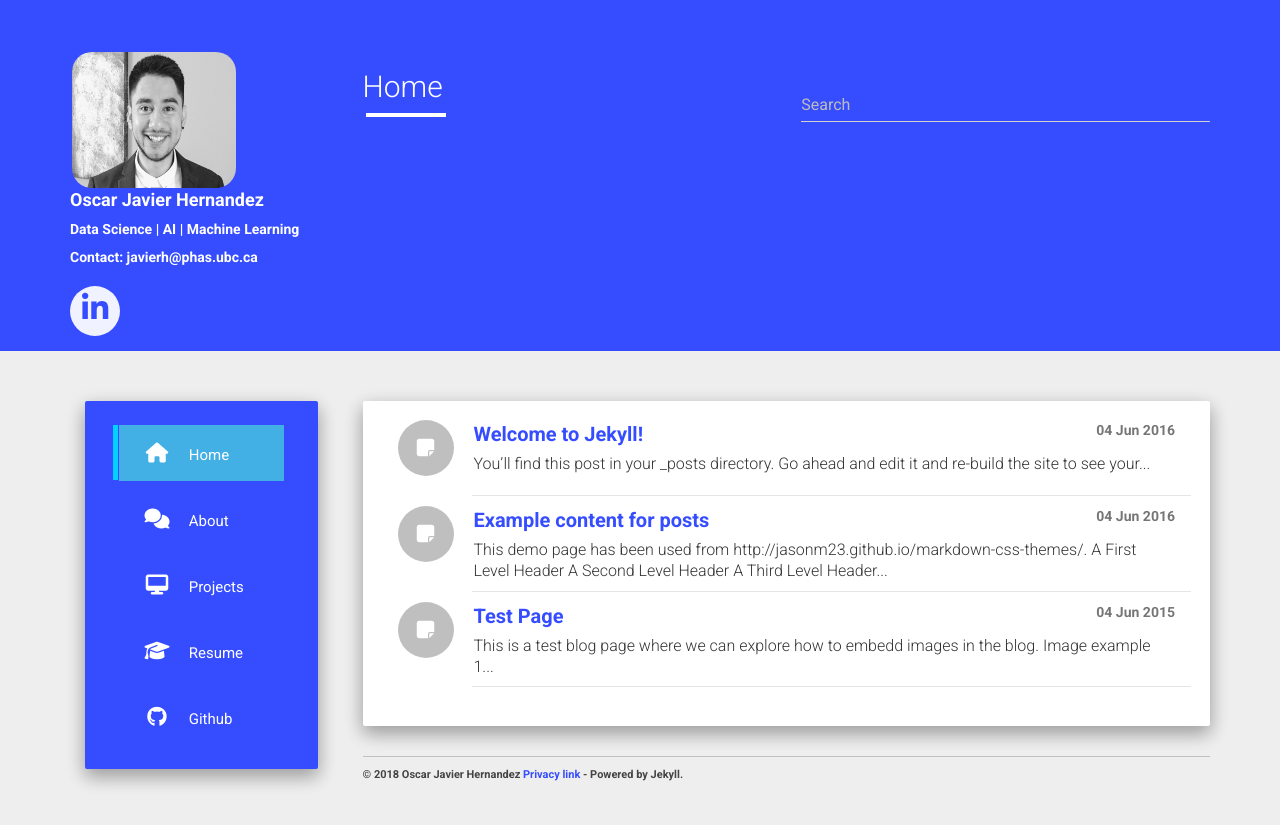
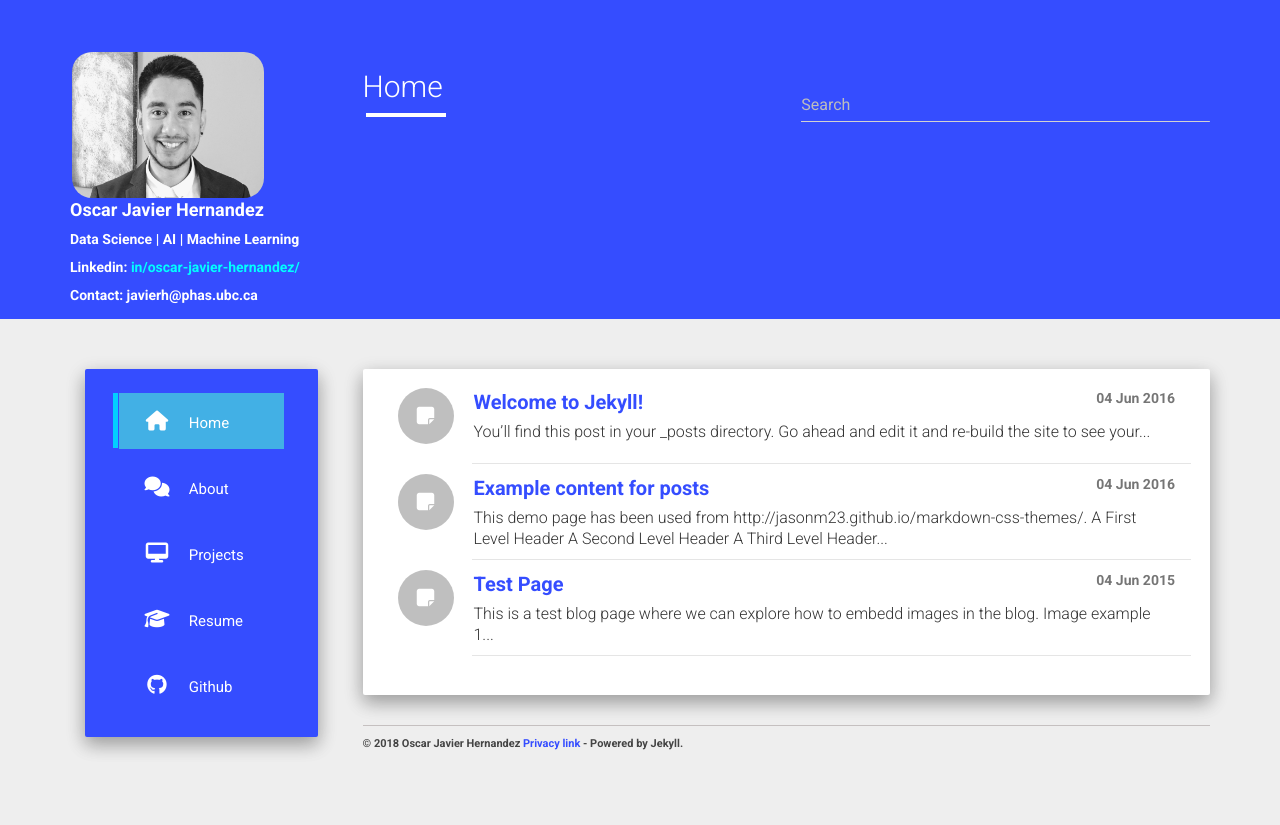
Before and after one commit to OscarJHernandez/OscarJHernandez.github.io, a Jekyll site: the page built from index.html, in a window 1280 px wide. Shown: the top 825 px of the page. Built offline with Jekyll 4.4.1, drawn with Linux system fonts in a browser that asks for light colours; nearby versions of some CDN libraries; the list of posts is cut into pages by our own code.

Commit message:
added more website stuff

```diff
--- a/_config.yml
+++ b/_config.yml
@@ -1,10 +1,11 @@
 title: Oscar Javier Hernandez
-description: My Personal Blog
+description: The home page for Oscar Javier Hernandez
 author: Oscar Javier Hernandez
 logo: /static/img/avatar.png
 github: https://github.com/OscarJHernandez
 about: Data Science | AI | Machine Learning
 email: javierh@phas.ubc.ca
+linkedin: in/oscar-javier-hernandez/
 baseurl: ""
 url: ""
 
--- a/_includes/header.html
+++ b/_includes/header.html
@@ -8,8 +8,8 @@
             <div class="row-details">
               <h4 class="list-group-item-heading"><b>{{ site.author }}</b></h4>
               <h5 class="list-group-item-text"><b>{{ site.about }}</b></h5>
+              <h5 class="list-group-item-text"><b>Linkedin:  <a href="https://www.linkedin.com/in/oscar-javier-hernandez/"><font color="00FFFF">{{ site.linkedin }}</font></a></b></h5>
               <h5 class="list-group-item-text"><b>Contact:  {{ site.email }}</b></h5>
-              {% include social_links.html %}
             </div>
             <div class="navbar-header pull-right">
               <button type="button" class="navbar-toggle collapsed" data-toggle="collapse" data-target="#bs-example-navbar-collapse-1" aria-expanded="false">
--- a/static/css/main.css
+++ b/static/css/main.css
@@ -6,8 +6,8 @@
 }
 .full{ font-size: 16px; }
 .logo-img {
-    width: 164px;
-    height: 136px;
+    width: 192px;
+    height: 146px;
     border-radius: 20px;
     margin: 2px;
 }
```
